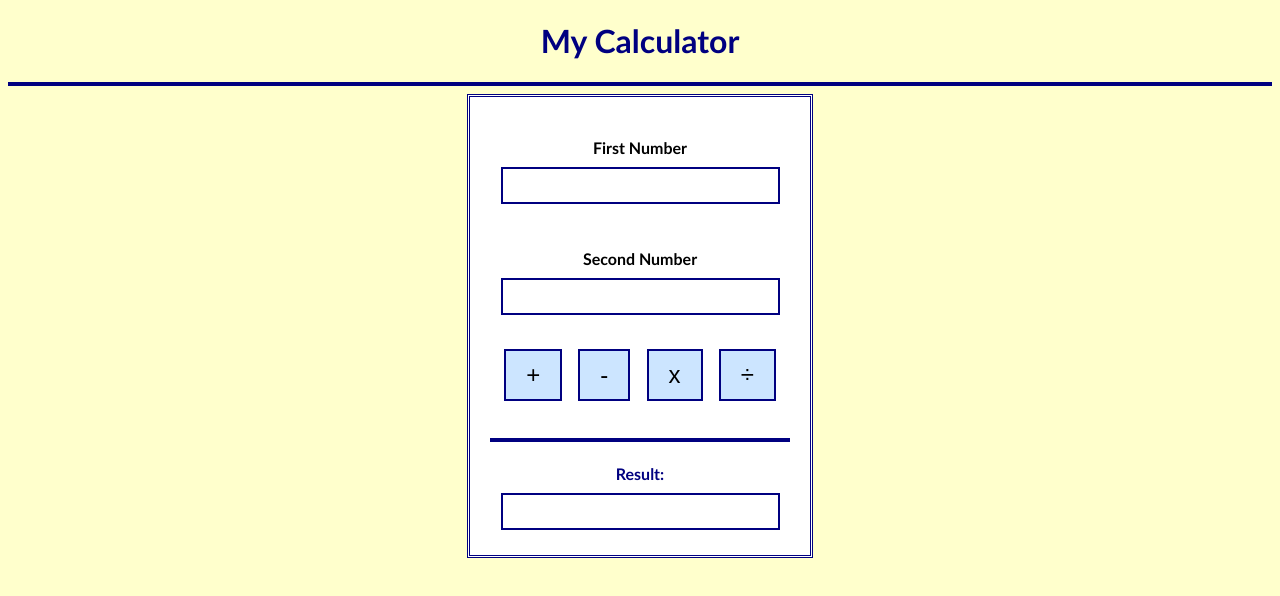
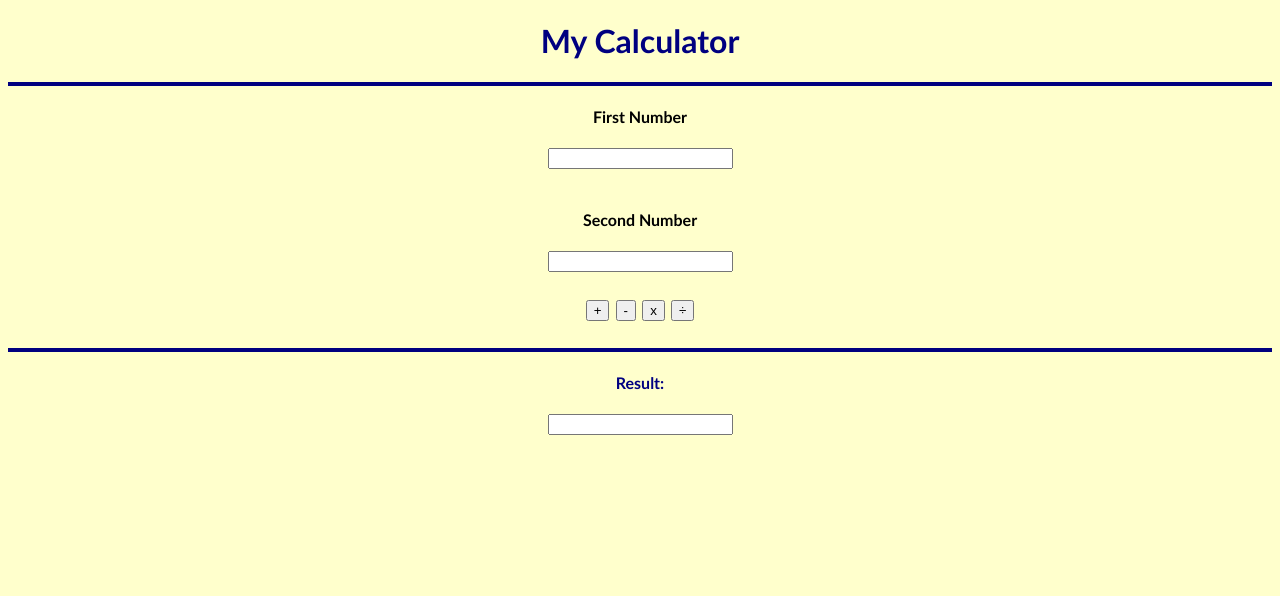
Before and after one commit to HassanSher/Calculator, a plain HTML site: page index.html in a window 1280 px wide. Drawn offline with Linux system fonts and the light colour scheme.

Commit message:
Update index.html

```diff
--- a/index.html
+++ b/index.html
@@ -11,33 +11,6 @@
 
     h1 {
       color: #000080;
-    }
-
-    input[type="text"] {
-      font-size: 20px;
-      padding: 5px;
-      margin: 5px;
-      border: 2px solid #000080;
-    }
-
-    input[type="button"] {
-      font-size: 24px;
-      margin: 10px 5px;
-      padding: 10px 20px;
-      background-color: #cce5ff;
-      border: 2px solid #000080;
-    }
-
-    form {
-      background-color: #ffffff;
-      padding: 20px;
-      margin: auto;
-      width: 300px;
-      border: 3px double #000080;
-    }
-
-    h4 {
-      margin-bottom: 5px;
     }
 
     hr {
```
